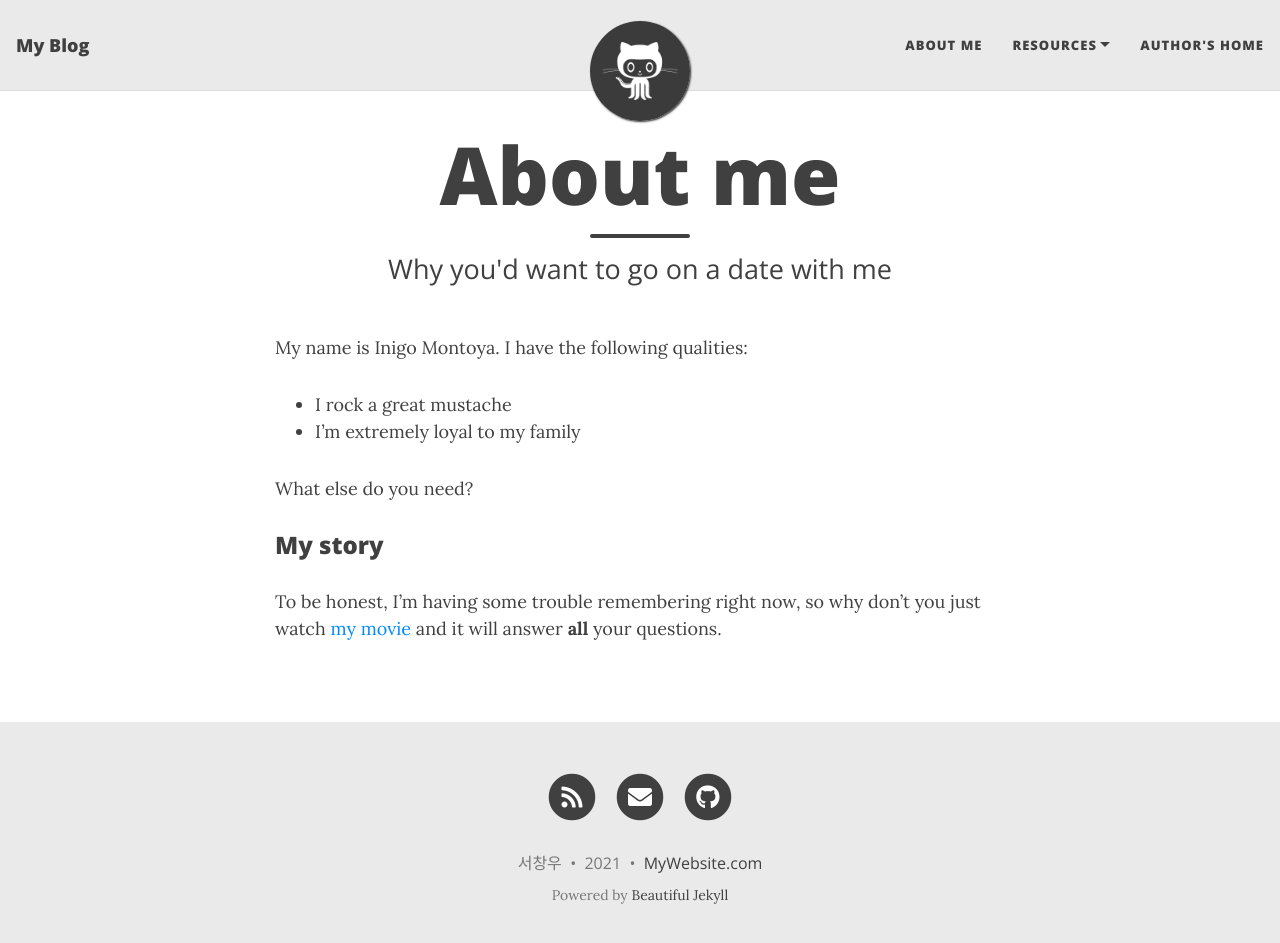
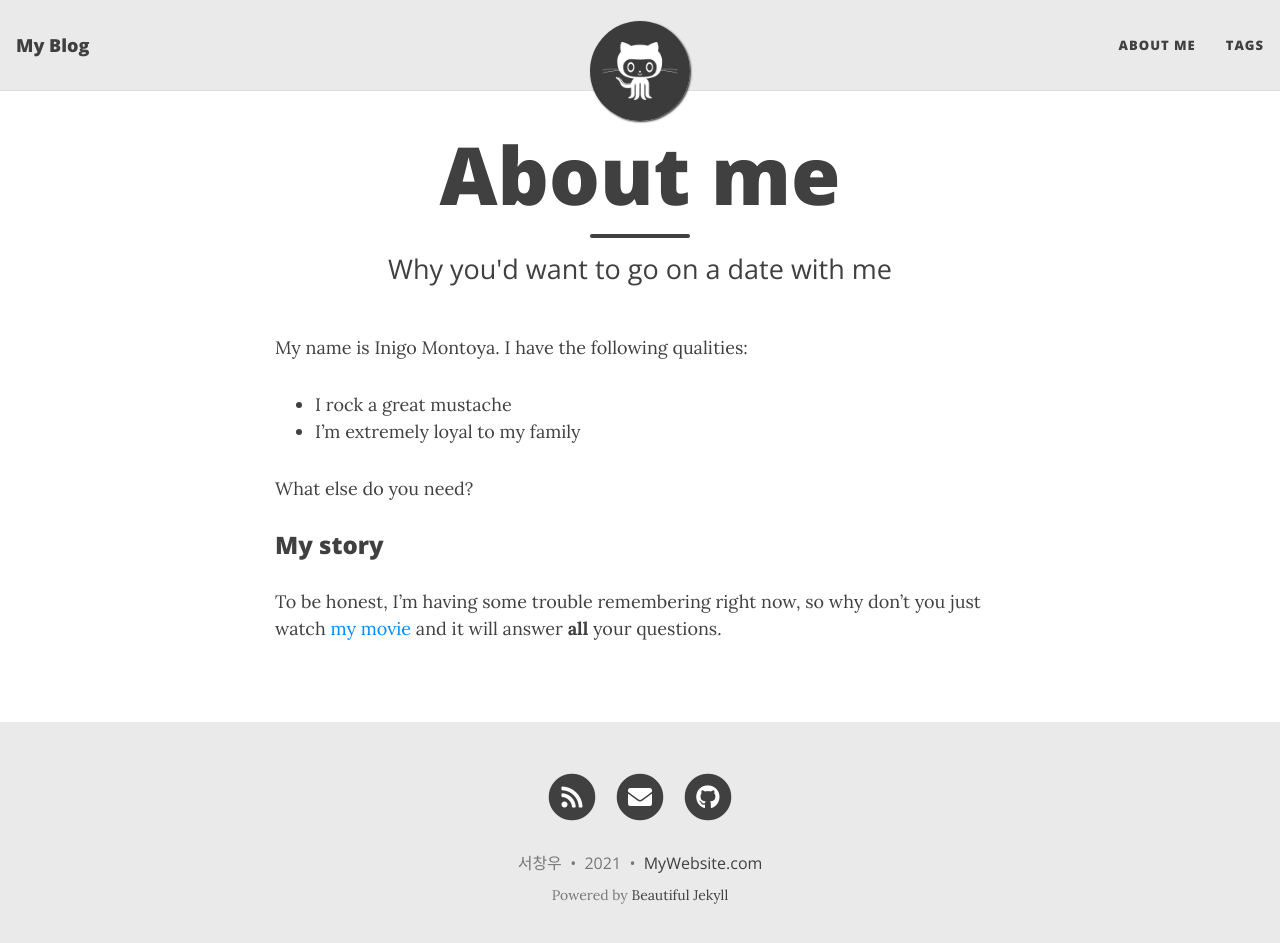
Before and after one commit to scw3812/scw3812.github.io, a Jekyll site: the page built from aboutme.md, in a window 1280 px wide and 956 px high. Shown: the top 943 px of the window. Built offline with Jekyll 4.4.1, drawn with Linux system fonts in a browser that asks for light colours; nearby versions of some CDN libraries.

Commit message:
Update _config.yml

```diff
--- a/_config.yml
+++ b/_config.yml
@@ -15,10 +15,7 @@
 
 navbar-links:
   About Me: "aboutme"
-  Resources:
-    - Beautiful Jekyll: "https://beautifuljekyll.com"
-    - Learn markdown: "https://www.markdowntutorial.com/"
-  Author's home: "https://deanattali.com"
+  Tags: "tags"
 
 # --- Logo --- #
 
```
